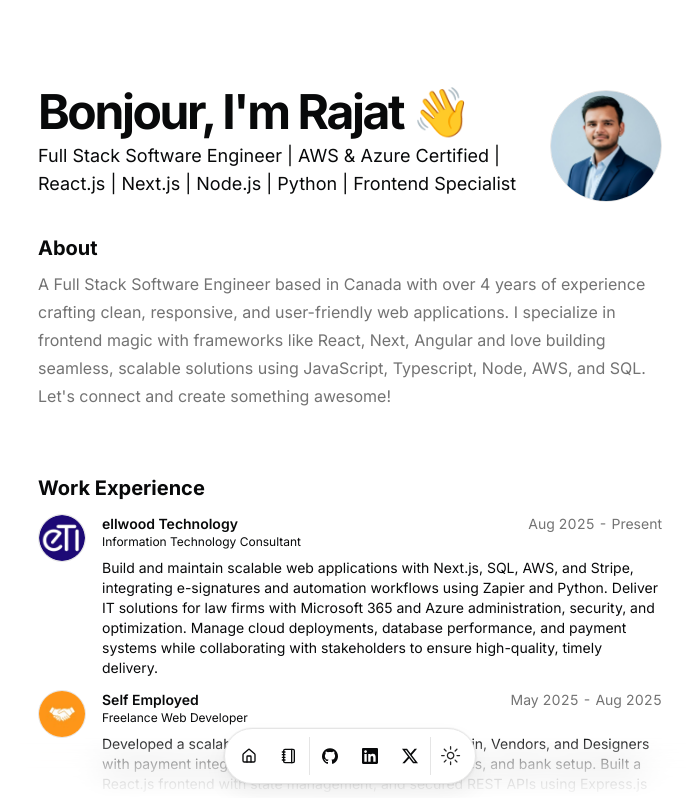
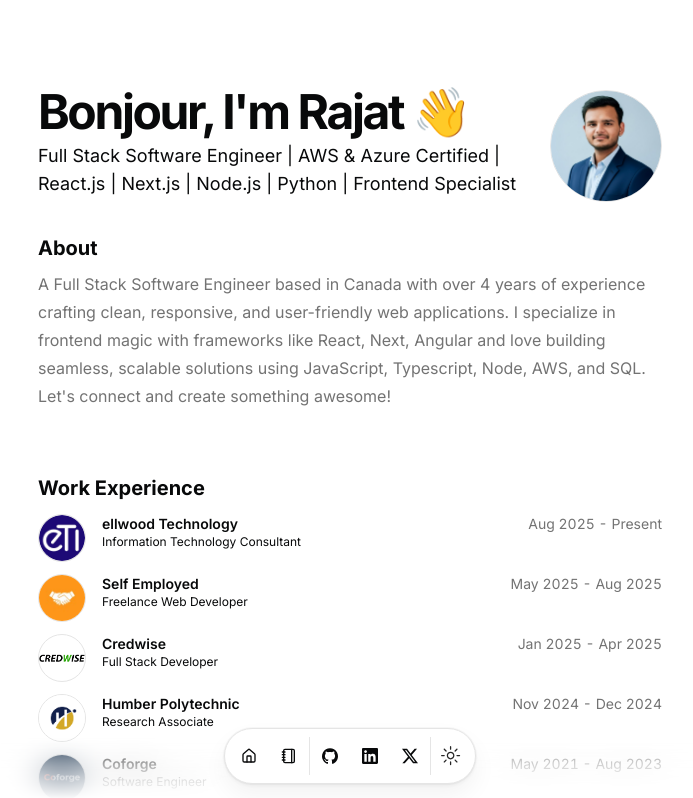
Before and after one commit to rajatsachdeva31/rajatsachdeva31.github.io, a Next.js app: page / in a window 1280 px wide. Shown: the top 798 px of the page, without its empty margins (290-983 px from the left). Built offline with nearby package versions, Linux system fonts and the light colour scheme.

Commit message:
experience description

```diff
--- a/src/components/resume-card.tsx
+++ b/src/components/resume-card.tsx
@@ -58,7 +58,7 @@
       </div>
 
       <div className="flex-grow ml-4 items-center flex-col group">
-        <Link href={"/"} className="cursor-pointer" onClick={handleClick}>
+        {/* <Link href={"/"} className="cursor-pointer" onClick={handleClick}> */}
         <CardHeader>
           <div className="flex items-center justify-between gap-x-2 text-base">
             <h3 className="inline-flex items-center justify-center font-semibold leading-none text-xs sm:text-sm">
@@ -76,12 +76,12 @@
                   ))}
                 </span>
               )}
-                <ChevronRightIcon
+              {/* <ChevronRightIcon
                   className={cn(
                     "size-4 translate-x-0 transform opacity-0 transition-all duration-300 ease-out group-hover:translate-x-1 group-hover:opacity-100",
-                    isExpanded ? "rotate-90" : "rotate-0"
+                    isExpanded ? "rotate-90" : "rotate-0",
                   )}
-                />
+                /> */}
             </h3>
             <div className="text-xs sm:text-sm tabular-nums text-muted-foreground text-right">
               {period}
@@ -89,7 +89,7 @@
           </div>
           {subtitle && <div className="font-sans text-xs">{subtitle}</div>}
         </CardHeader>
-          {description && (
+        {/* {description && (
             <motion.div
               initial={{ opacity: 0, height: 0 }}
               animate={{
@@ -105,8 +105,8 @@
             >
               {description}
             </motion.div>
-          )}
-        </Link>
+          )} */}
+        {/* </Link> */}
       </div>
     </Card>
   );
```
Lines whose indentation alone changed are shown as unchanged.
